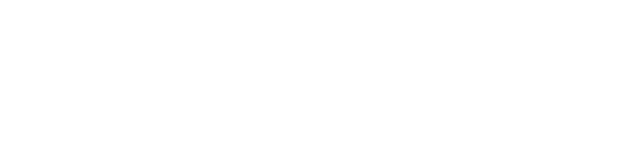
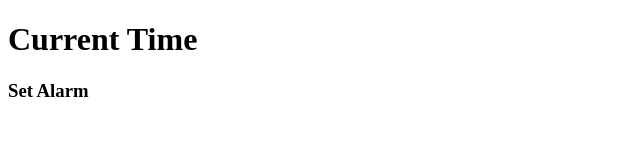
Before and after one commit to jenna-theresa01/alarm-clock, a plain HTML site: page index.html in a window 1280 px wide. Shown: the whole page, without its empty margins (0-640 px from the left). Drawn offline with Linux system fonts and the light colour scheme; files that its build step writes are made by us from their sources.

Commit message:
html updates

```diff
--- a/index.html
+++ b/index.html
@@ -3,11 +3,22 @@
     <head>
         <meta charset="utf-8">
         <title>Alarm Clock</title>
+        <!-- this will link the style sheet -->
         <link href="style.css" rel="stylesheet">
-        <link href="main.js" rel="javascript">
+        <!-- this links the javascript -->
+        <script src="main.js"></script>
 
     </head>
     <body>
+        <header>
+            <h1>Current Time</h1>
+        </header>
+        <main>
+            <h3>Set Alarm</h3>
+
+        </main>
+
+
 
     </body>
 
```
